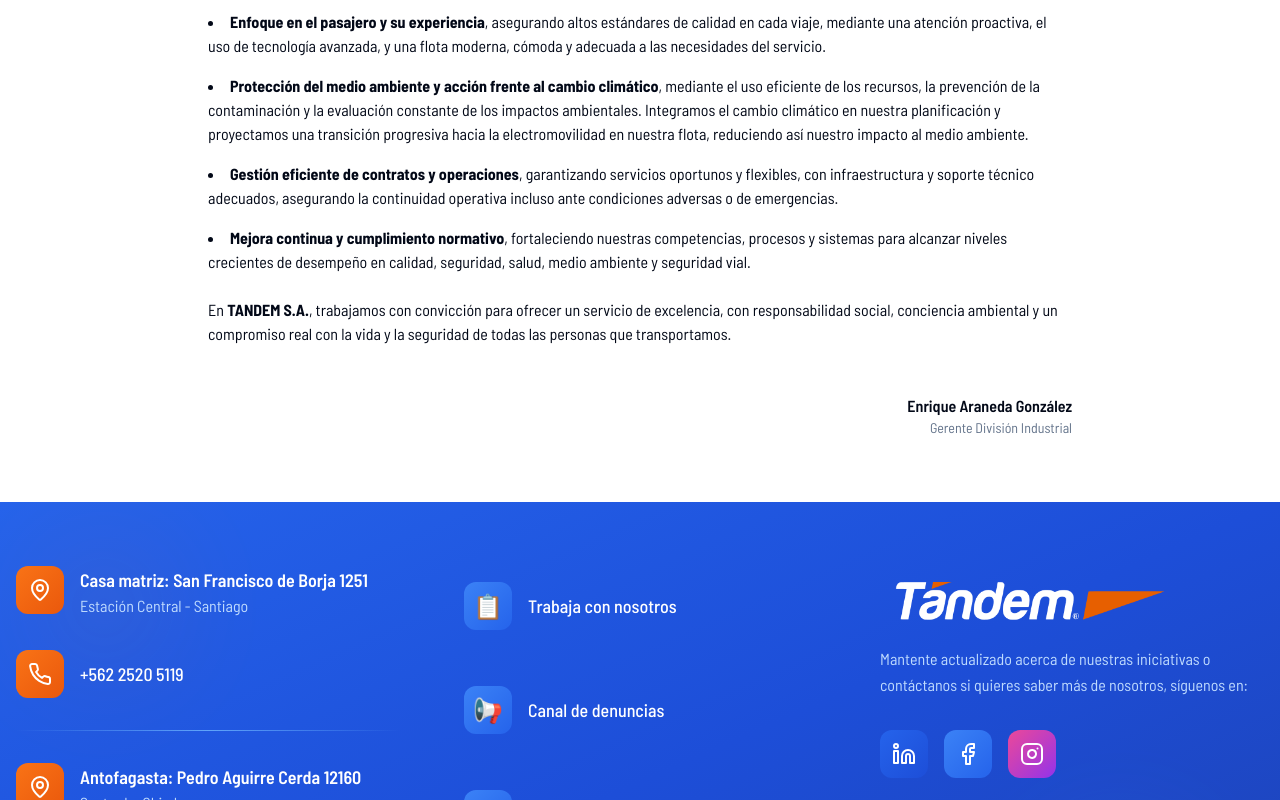
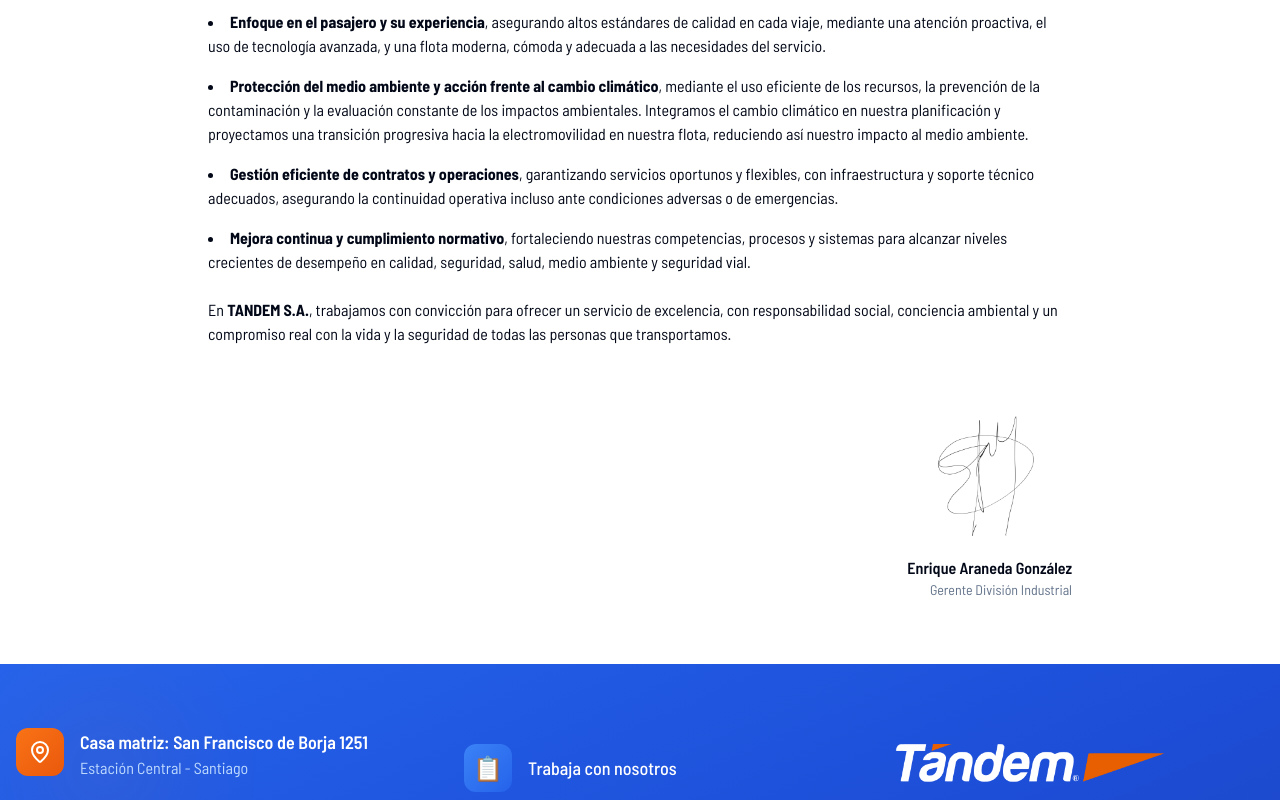
Before and after one commit to dorian-cesar/tandem-industrial-web, a Next.js app: page /politica in a window 1280 px wide. Shown: the part 582-1382 px from the top of the page. Built offline with nearby package versions, Linux system fonts and the light colour scheme.

Commit message:
add: se agrega firma de gerente división en política de calidad

```diff
--- a/app/politica/page.tsx
+++ b/app/politica/page.tsx
@@ -79,14 +79,20 @@ export default function PoliticaIntegradaPage() {
         </li>
       </ul>
 
-      <p className="mb-12">
+      <p className="mb-8">
         En <strong>TANDEM S.A.</strong>, trabajamos con convicción para ofrecer
         un servicio de excelencia, con responsabilidad social, conciencia
         ambiental y un compromiso real con la vida y la seguridad de todas las
         personas que transportamos.
       </p>
 
-      <div className="text-right">
+      <div className="text-right overflow-hidden relative">
+        <img
+          src="/img/firma.png"
+          alt="Firma de Enrique Araneda"
+          className="w-60 inline-block relative"
+          style={{ transform: "translateX(55px)" }}
+        />
         <p className="font-semibold">Enrique Araneda González</p>
         <p className="text-sm text-muted-foreground">
           Gerente División Industrial
```
Also changed, not shown: public/img/firma.png (added).
